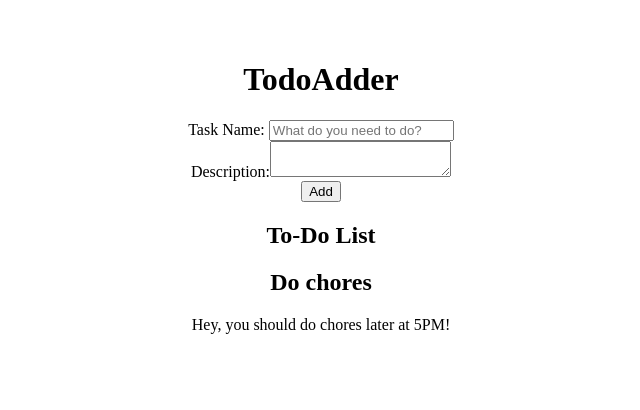
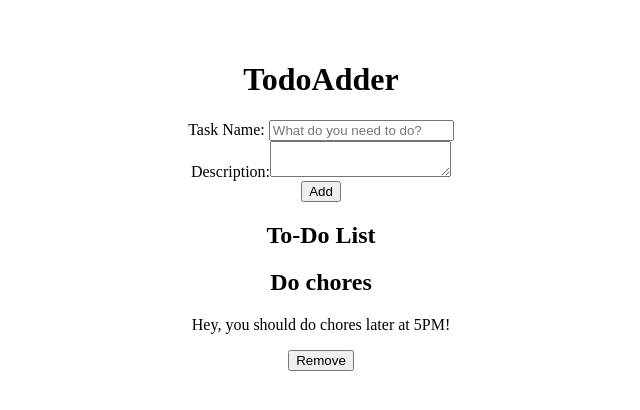
Before and after one commit to Shubamium/ReduxTodos, a React (Vite) app: page / in a window 1280 px wide. Shown: the top 410 px of the page, without its empty margins (319-959 px from the left). Built offline with nearby package versions, Linux system fonts and the light colour scheme.

Commit message:
Add remove list

```diff
--- a/src/App.jsx
+++ b/src/App.jsx
@@ -6,7 +6,6 @@ import { useSelector } from 'react-redux';
 
 function App() {
   const listData = useSelector(state => state.list);
-
   return (
     <div>
         <TodoAdder/>
--- a/src/components/TodoAdder.jsx
+++ b/src/components/TodoAdder.jsx
@@ -1,16 +1,20 @@
 import React from 'react'
 import { useForm } from 'react-hook-form'
 import { useDispatch } from 'react-redux';
+import { listActions } from '../features/list/listSlice';
 
 export const TodoAdder = () => {
     const {register,handleSubmit} = useForm();
-    // const dispatch = useDispatch();
+    const dispatch = useDispatch();
+
     const onSubmit = (d)=>{
+        dispatch(listActions.add(d));
     }
+
     return (
         <div>
             <h1>TodoAdder</h1>
-            <form onSubmit={handleSubmit(onSubmit)}>
+            <form onSubmit={handleSubmit(onSubmit)} >
                 <div className='form-field'>
                     <label htmlFor="title">Task Name: </label>
                     <input type="text" {...register("title",{required:true})} placeholder='What do you need to do?' />
--- a/src/components/TodoView.jsx
+++ b/src/components/TodoView.jsx
@@ -1,10 +1,12 @@
+import { useDispatch } from "react-redux"
+import { listActions } from "../features/list/listSlice"
 
 
 export const TodoView = (props) => {
     function renderList(list){
         return list.map((task)=>{
             return (
-                <List title={task.title} description={task.description}></List>
+                <List key={task.id} id={task.id} title={task.title} description={task.description}></List>
             )
         })
     }
@@ -18,10 +20,16 @@ export const TodoView = (props) => {
 
 
 const List = (props) => {
+
+    const dispatch = useDispatch();
+    function handleRemove(){
+        dispatch(listActions.remove(props.id));
+    }
     return (
         <div>
             <h2>{props.title}</h2>
             <p>{props.description}</p>
+            <button onClick={handleRemove}>Remove</button>
         </div>
     )
 }
--- a/src/features/list/listSlice.js
+++ b/src/features/list/listSlice.js
@@ -14,10 +14,14 @@ let id = 0;
 const listSlice = createSlice({
     name:'list',
     initialState,
-    reducer:{
+    reducers:{
         add:(state,action)=>{
             id++;
             state.todos.push({...action.payload,id:id});
+        },
+        remove:(state,action)=>{
+            // state.todos.splice(action.payload,1); Doesn't work if want to delete specific id
+            state.todos = state.todos.filter((list) => list.id != action.payload);
         }
     }
 });
```
Lines whose indentation alone changed are shown as unchanged.
